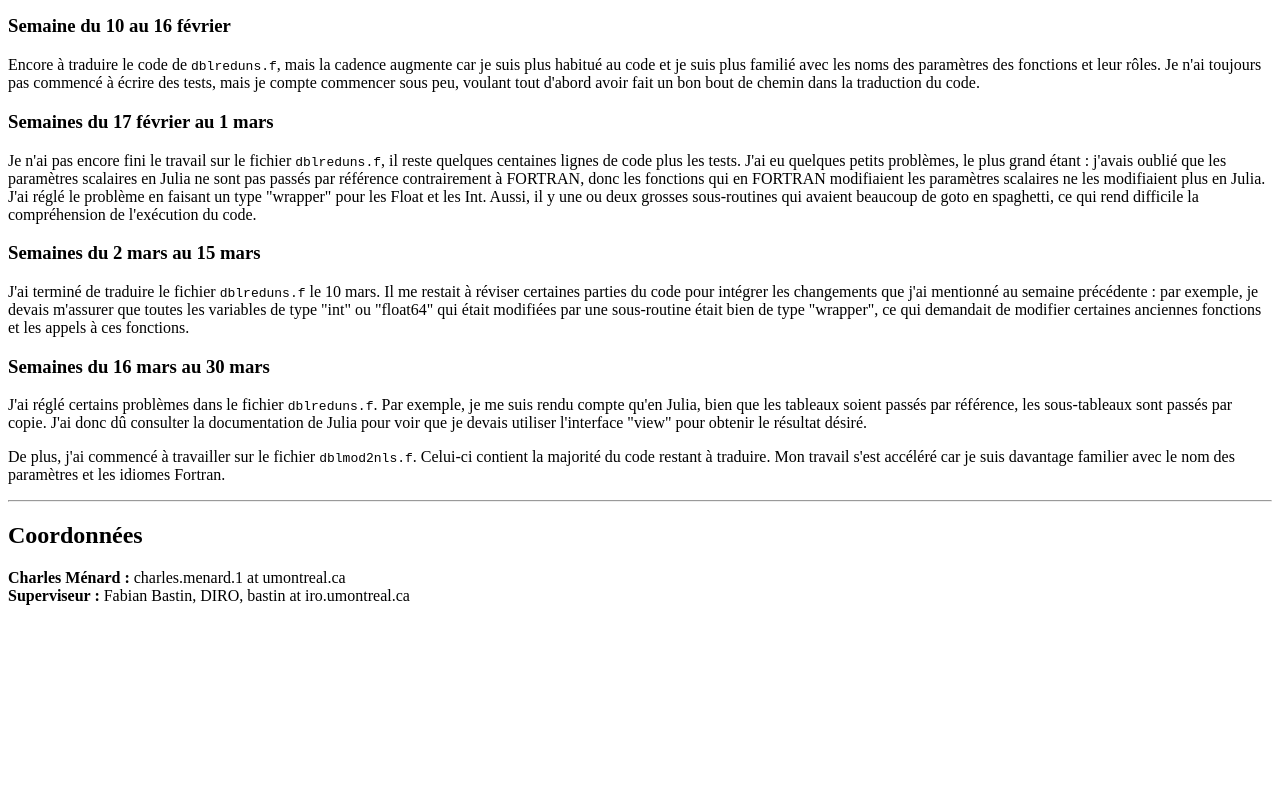
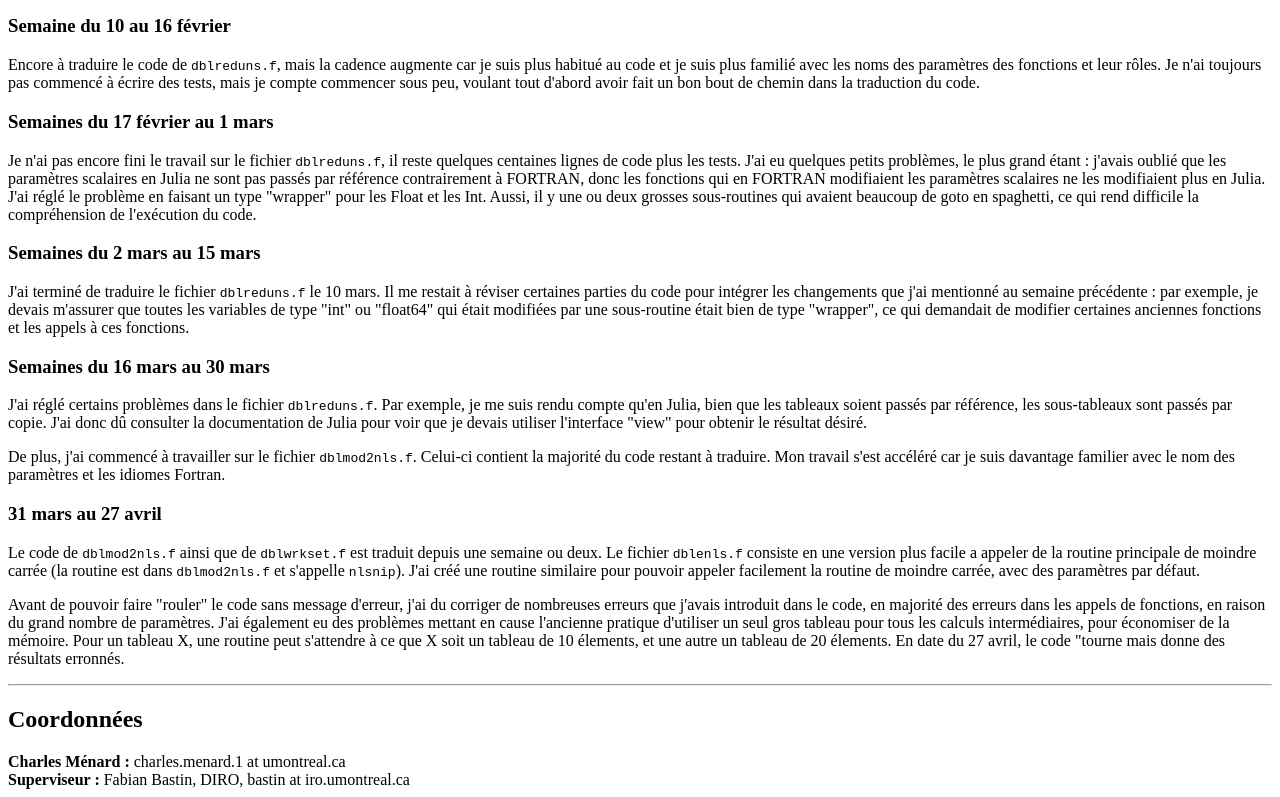
Before and after one commit to charles-menard/charles-menard.github.io, a plain HTML site: page index.html in a window 1280 px wide. Shown: the part 1520-2317 px from the top of the page. Before the commit the page ends 2133 px from the top, so only its background shows below. Drawn offline with Linux system fonts and the light colour scheme.

Commit message:
Update index.html

```diff
--- a/index.html
+++ b/index.html
@@ -118,6 +118,22 @@ désiré.
 du code restant à traduire. Mon travail s'est accéléré car je suis davantage familier avec le nom des paramètres
 et les idiomes Fortran.
 	</p>
+	<h3>31 mars au 27 avril</h3>
+	<p>
+	Le code de <code>dblmod2nls.f</code> ainsi que de <code>dblwrkset.f</code> est traduit depuis une semaine ou deux.
+		Le fichier <code>dblenls.f</code> consiste en une version plus facile a appeler de la routine principale
+		de moindre carrée (la routine est dans <code>dblmod2nls.f</code> et s'appelle <code>nlsnip</code>).
+		J'ai créé une routine similaire pour pouvoir appeler facilement la routine de moindre carrée,
+		avec des paramètres par défaut.
+
+	</p>
+	<p> Avant de pouvoir faire "rouler" le code sans message d'erreur, j'ai du corriger de nombreuses erreurs que
+		j'avais introduit dans le code, en majorité des erreurs dans les appels de fonctions, en raison du
+		grand nombre de paramètres. J'ai également eu des problèmes mettant en cause l'ancienne pratique d'utiliser
+		un seul gros tableau pour tous les calculs intermédiaires, pour économiser de la mémoire. Pour un tableau
+		X, une routine peut s'attendre à ce que X soit un tableau de 10 élements, et une autre un tableau de 20 élements.
+		En date du 27 avril, le code "tourne mais donne des résultats erronnés.
+		</p>
 	</div>
 <hr/>
 		<div id="coordonnees">
```
